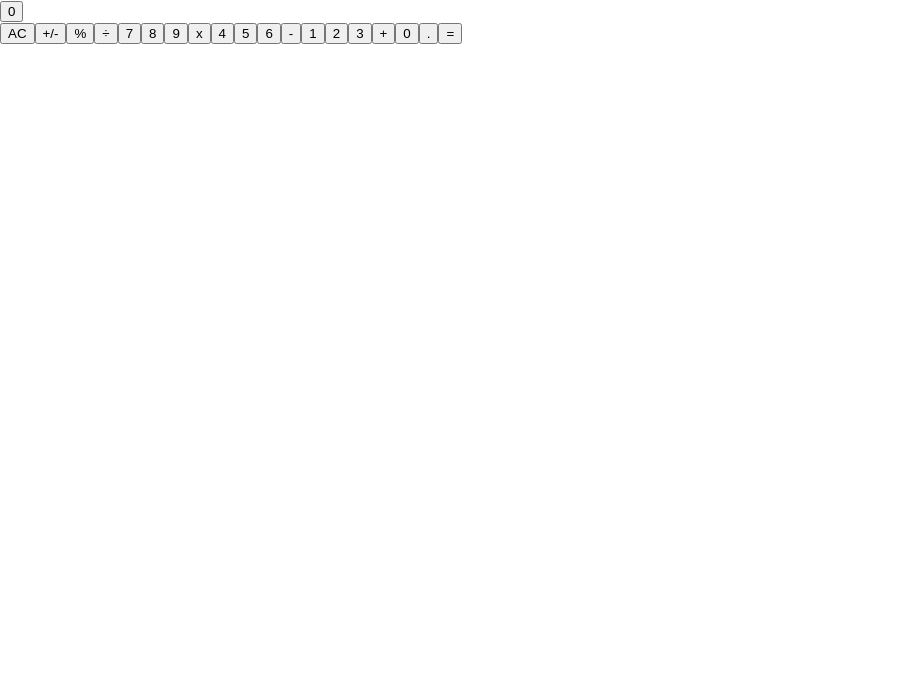
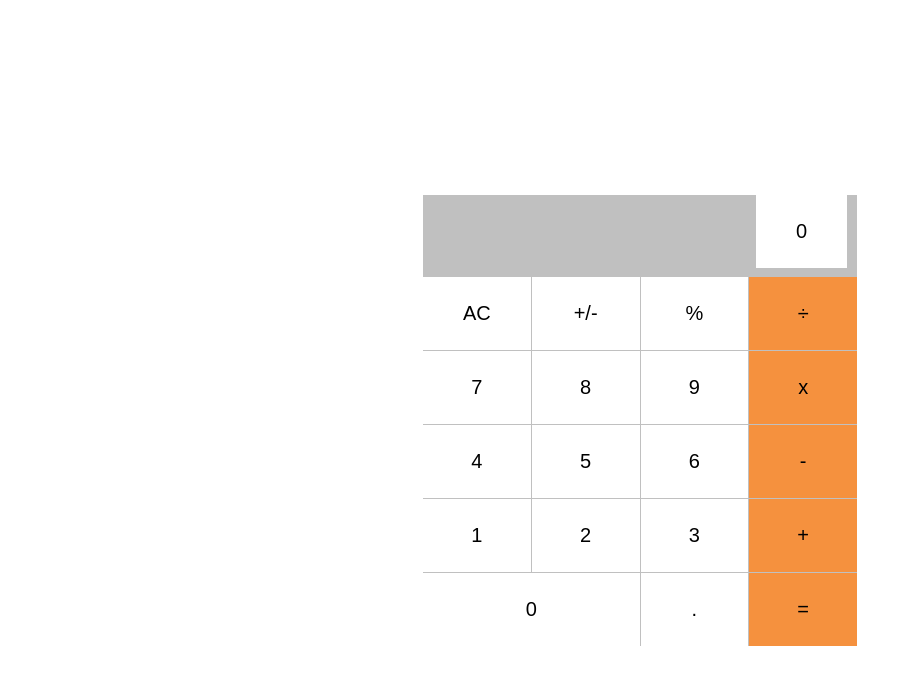
Before and after one commit to Patfarmurs/math-magicians, a React (Create React App) app: page / in a window 1280 px wide. Shown: the top 684 px of the page, without its empty margins (0-920 px from the left). Built offline with nearby package versions, Linux system fonts and the light colour scheme.

Commit message:
Update index.css file

```diff
--- a/src/index.css
+++ b/src/index.css
@@ -25,3 +25,52 @@ code {
     'Courier New',
     monospace;
 }
+
+section {
+  display: flex;
+  justify-content: center;
+  align-items: center;
+  min-height: 100vh;
+  padding: 20px 20px;
+}
+
+.container {
+  background-color: silver;
+}
+
+.header {
+  display: flex;
+  justify-content: flex-end;
+  font-size: 25px;
+  padding-right: 10px;
+  color: white;
+}
+
+.calc-button {
+  gap: 1px;
+  padding: 9px 0 0 0;
+  display: grid;
+  grid-template-columns: 1fr 1fr 1fr 1fr;
+  cursor: pointer;
+}
+
+.zero {
+  grid-column: span 2;
+}
+
+button {
+  border: none;
+  background-color: white;
+  cursor: pointer;
+  font-size: 20px;
+  padding: 25px 40px;
+}
+
+button:hover {
+  background-color: rgb(240, 124, 8);
+  color: #fff;
+}
+
+.box-color {
+  background-color: rgb(245, 145, 62);
+}
```
